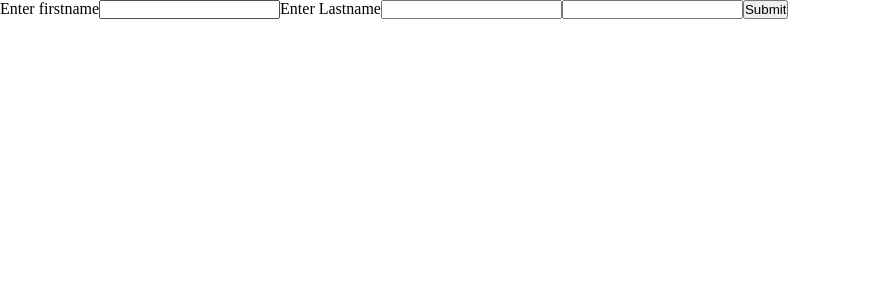
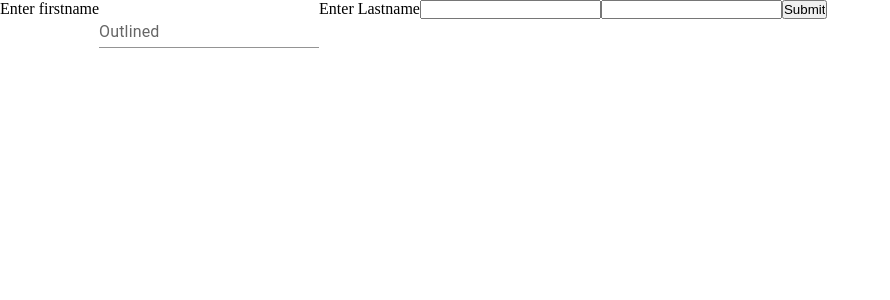
Before and after one commit to VUPPUKULADEEP/Campus-Food-Market-Place, a React app in the folder frontend/: page /signup in a window 1280 px wide. Shown: the top 300 px of the page, without its empty margins (0-890 px from the left). Built offline with nearby package versions, Linux system fonts and the light colour scheme; the HTML template or start-up script is replaced by a standard one.

Commit message:
adding material ui elements

```diff
--- a/frontend/package.json
+++ b/frontend/package.json
@@ -10,6 +10,9 @@
     "preview": "vite preview"
   },
   "dependencies": {
+    "@emotion/react": "^11.14.0",
+    "@emotion/styled": "^11.14.1",
+    "@mui/material": "^7.3.6",
     "react": "^19.2.0",
     "react-dom": "^19.2.0",
     "react-hook-form": "^7.68.0",
--- a/frontend/pages/Signup.jsx
+++ b/frontend/pages/Signup.jsx
@@ -1,7 +1,7 @@
 
 import {useForm} from 'react-hook-form'
 
-
+import {TextField} from '@mui/material'
 
 
 const Signup = () => {
@@ -13,9 +13,10 @@ const Signup = () => {
 
   return(
     <form onSubmit={handleSubmit((data)=>{ console.log(data)})}>
-      <label htmlFor="firstname">Enter firstname</label>
 
-      <input type="text" {...register('firstname', {required :'this is required'})} id="firstname" />
+       <label htmlFor="outlined-basic">Enter firstname</label>
+
+      <TextField id="outlined-basic" label="Outlined" variant="standard" type="text" {...register('firstname', {required :'this is required'})}  />
       {errors.firstname && <p>{errors.firstname.message }</p>}
       <label htmlFor="lastname">Enter Lastname</label>
       <input type="text" {...register('lastname')} id="lastname" />
```
Also changed, not shown: 1 other file (tests, documents, lock files or other folders).
